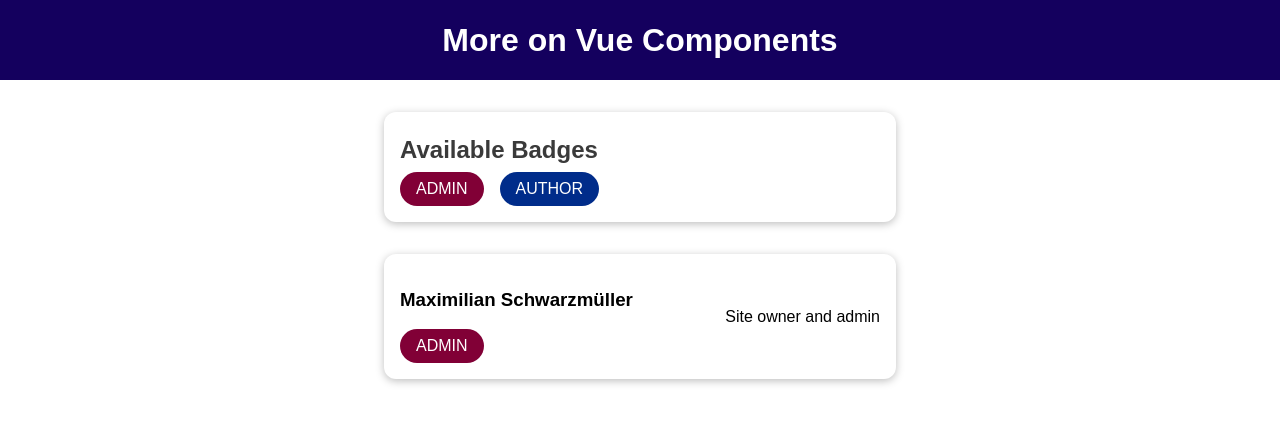
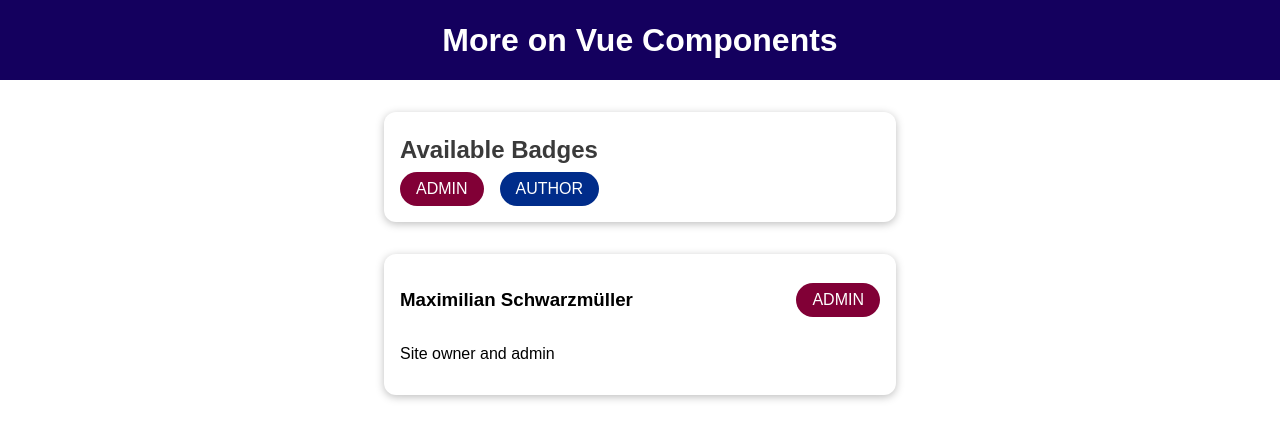
Before and after one commit to ahmad-khatib0/vue, a Vue app in the folder 10_components-advenced/: page / in a window 1280 px wide. Shown: the top 440 px of the page. Built offline with nearby package versions, Linux system fonts and the light colour scheme.

Commit message:
slots does not exchange the styles between the wrapper and the insders elements

```diff
--- a/10_components-advenced/src/components/BaseCard.vue
+++ b/10_components-advenced/src/components/BaseCard.vue
@@ -15,6 +15,11 @@ export default {
 </script>
 
 <style scoped>
+header {
+  display: flex;
+  justify-content: space-between;
+  align-items: center;
+}
 div {
   margin: 2rem auto;
   max-width: 30rem;
--- a/10_components-advenced/src/components/UserInfo.vue
+++ b/10_components-advenced/src/components/UserInfo.vue
@@ -21,9 +21,4 @@ export default {
 
 <style scoped>
 /* this keyword to lock the style to the current file only  */
-section div {
-  display: flex;
-  justify-content: space-between;
-  align-items: center;
-}
 </style>
```
